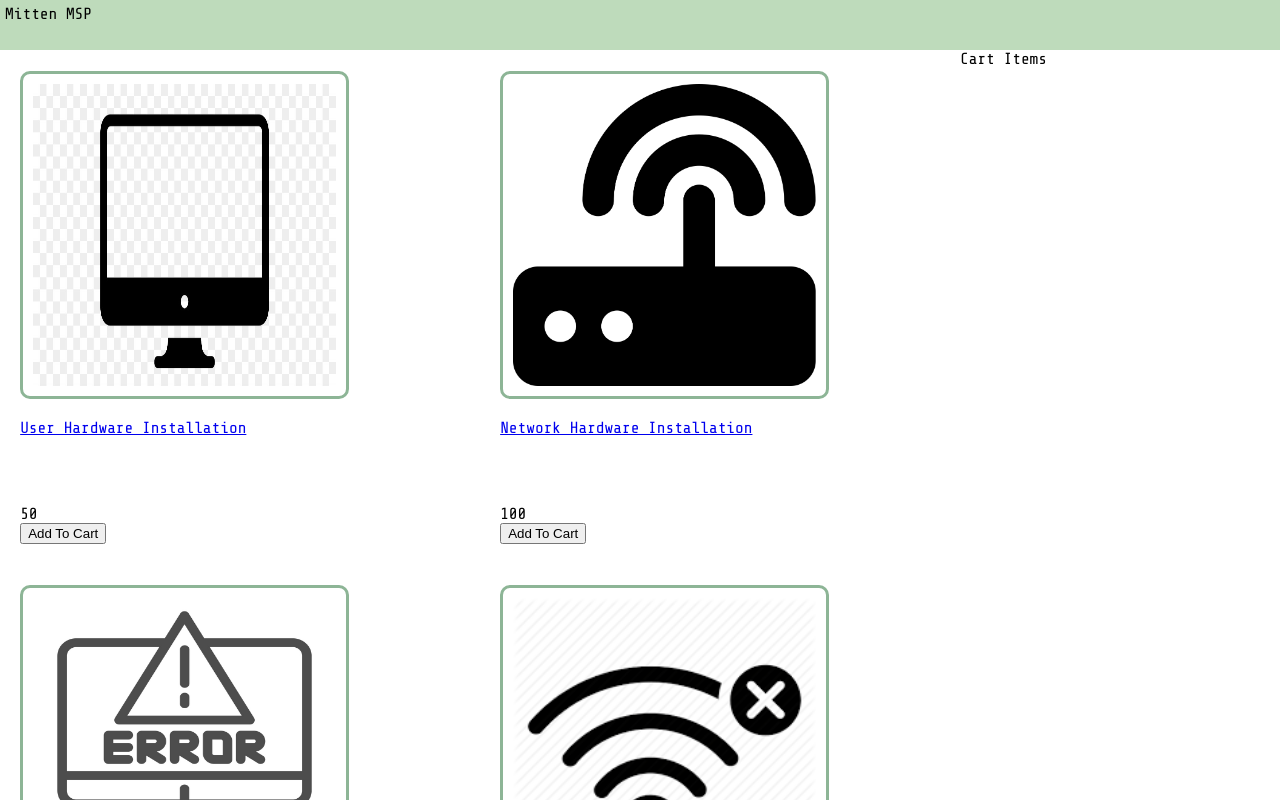
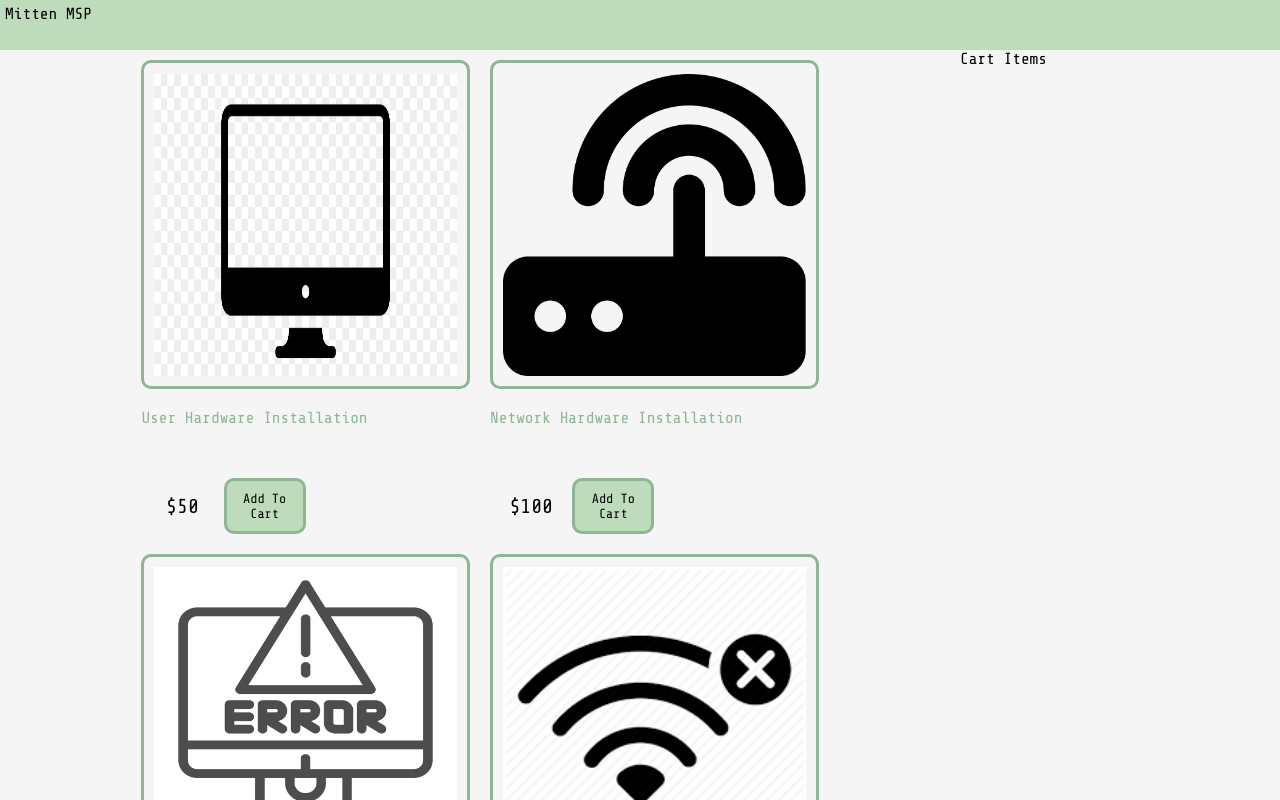
Before and after one commit to ShaneD42/Mitten-MSP, a React (Create React App) app: page / in a window 1280 px wide. Shown: the top 800 px of the page. Built offline with nearby package versions, Linux system fonts and the light colour scheme.

Commit message:
changed button styles and added dollar sign to services list component

```diff
--- a/src/components/Services.js
+++ b/src/components/Services.js
@@ -1,4 +1,5 @@
 import React, { Component } from 'react'
+import formatCurrency from '../util'
 
 
 export default class Services extends Component {
@@ -18,7 +19,7 @@ export default class Services extends Component {
 
                                <div className="service-price">
                                    <div>
-                                       {service.price}
+                                       {formatCurrency(service.price)}
                                    </div>
                                    <div>
                                        <button className="button primary">
--- a/src/index.css
+++ b/src/index.css
@@ -1,6 +1,7 @@
 html {
   font-size: 63%;
   box-sizing: border-box;
+  background-color: #f6f5f5;
 }
 
 body, #root {
@@ -8,7 +9,7 @@ body, #root {
   margin: 0;
 }
 
-body,input, select, textarea {
+body,input, select, textarea{
   font-size: 1.6rem;
   font-family: 'Share Tech Mono', monospace;
 }
@@ -22,6 +23,11 @@ body,input, select, textarea {
   grid-template-rows: 5rem 1fr 5rem;
   grid-template-columns: 1fr;
   height: 100%;
+}
+
+a {
+  color: #8db596;
+  text-decoration: none;
 }
 
 a:hover{
@@ -84,10 +90,10 @@ footer {
 }
 
 .services li{
-  flex: 1 1 29rem;
+  flex: 0 1 29rem;
   height: 47rem;
   padding: 1rem;
-  margin: 1rem;
+  /* margin: 1rem; */
 
 }
 
@@ -106,3 +112,33 @@ footer {
   border-color: #8db596;
   padding: 1rem;
 }
+
+.service-price {
+  display: flex;
+  justify-content: space-bewteen;
+  align-items: center;
+
+}
+
+.service-price div,
+.service-price button {
+  text-align: center;
+  flex: .25;
+}
+
+.service-price div {
+  font-size: 2rem;
+}
+
+.button {
+  padding: 1rem;
+  border: .1rem;
+  border: solid;
+  border-color: #8db596;
+  border-radius: 10px;
+  background-color: #bedbbb;
+  font-family: 'Share Tech Mono', monospace;
+}
+.button:hover {
+  border: solid #707070 ;
+}
--- /dev/null
+++ b/src/util.js
@@ -0,0 +1,3 @@
+export default function formatCurrency(num) {
+    return "$" + Number(num.toFixed(1)).toLocaleString() + " ";
+}
```
